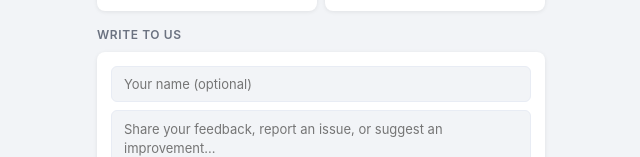
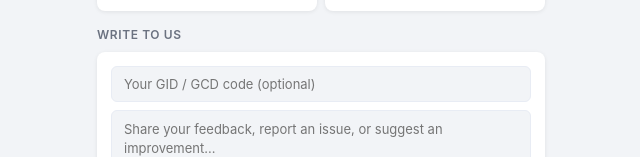
Before and after one commit to sanjeevmahach-afk/healthplan-ai, a React (Create React App) app: page / in a window 1280 px wide. Shown: the part 522-679 px from the top of the page, without its empty margins (319-959 px from the left). Built offline with nearby package versions, Linux system fonts and the light colour scheme; no server answers.

Commit message:
Replace name input with GID input in FeedbackForm

```diff
--- a/src/App.jsx
+++ b/src/App.jsx
@@ -228,8 +228,8 @@ function useCountUp(target, duration = 1200) {
 /* ── FEEDBACK FORM ───────────────────────────────────────────── */
 function FeedbackForm() {
   const [text, setText]       = useState("");
-  const [name, setName]       = useState("");
-  const [status, setStatus]   = useState(null); // null | "sending" | "done" | "error"
+  const [gid, setGid]         = useState("");
+  const [status, setStatus]   = useState(null);
 
   async function submit() {
     if (!text.trim()) return;
@@ -238,11 +238,11 @@ function FeedbackForm() {
       const params = new URLSearchParams({
         action:   "feedback",
         message:  text.trim(),
-        name:     name.trim() || "Anonymous",
+        name:     gid.trim() || "Anonymous",
       });
       await fetch(`https://script.google.com/macros/s/AKfycbwOEskh5U07L6SerB9E2JBs-CI16pnjDddz3ChMqk7oDmRPOkcHKyjT6zvtU353a-N2/exec?${params.toString()}`);
       setStatus("done");
-      setText(""); setName("");
+      setText(""); setGid("");
     } catch {
       setStatus("error");
     }
@@ -265,8 +265,8 @@ function FeedbackForm() {
   return (
     <div style={{ background: C.card, borderRadius: C.radiusSm,
       padding: "14px", boxShadow: C.shadow }}>
-      <input value={name} onChange={e => setName(e.target.value)}
-        placeholder="Your name (optional)"
+      <input value={gid} onChange={e => setGid(e.target.value)}
+        placeholder="Your GID / GCD code (optional)"
         style={{ width: "100%", border: `1px solid ${C.border}`, borderRadius: C.radiusXs,
           padding: "9px 12px", fontSize: "13px", fontFamily: C.font, color: C.text,
           background: C.bg, outline: "none", marginBottom: "8px", boxSizing: "border-box" }} />
@@ -312,7 +312,7 @@ function HomeScreen({ onNavigate }) {
     try {
       const cached = JSON.parse(localStorage.getItem("hpt_visits_cache") || "{}");
       if (cached.today || cached.total) {
-        setVisits({ today: cached.today || 0, total: cached.total || 0 });
+        setVisits({ today: cached.today || 0, total: (cached.total || 43050) });
       }
     } catch (e) {}
 
@@ -321,7 +321,7 @@ function HomeScreen({ onNavigate }) {
     fetch(VISIT_URL)
       .then(r => r.json())
       .then(d => {
-        const updated = { today: d.today || 0, total: d.visits || 0 };
+        const updated = { today: d.today || 0, total: (d.visits || 0) + 43050 };
         setVisits(updated);
         try { localStorage.setItem("hpt_visits_cache", JSON.stringify(updated)); } catch (e) {}
       })
```
